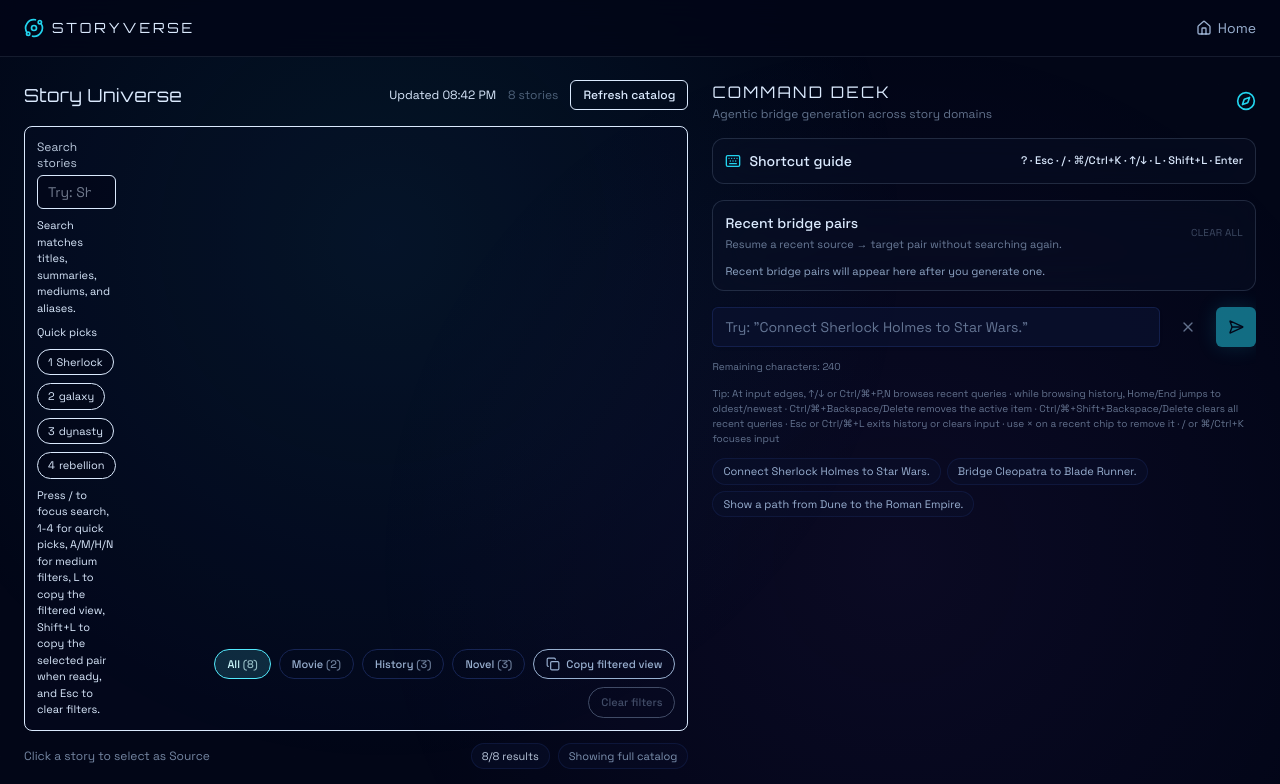
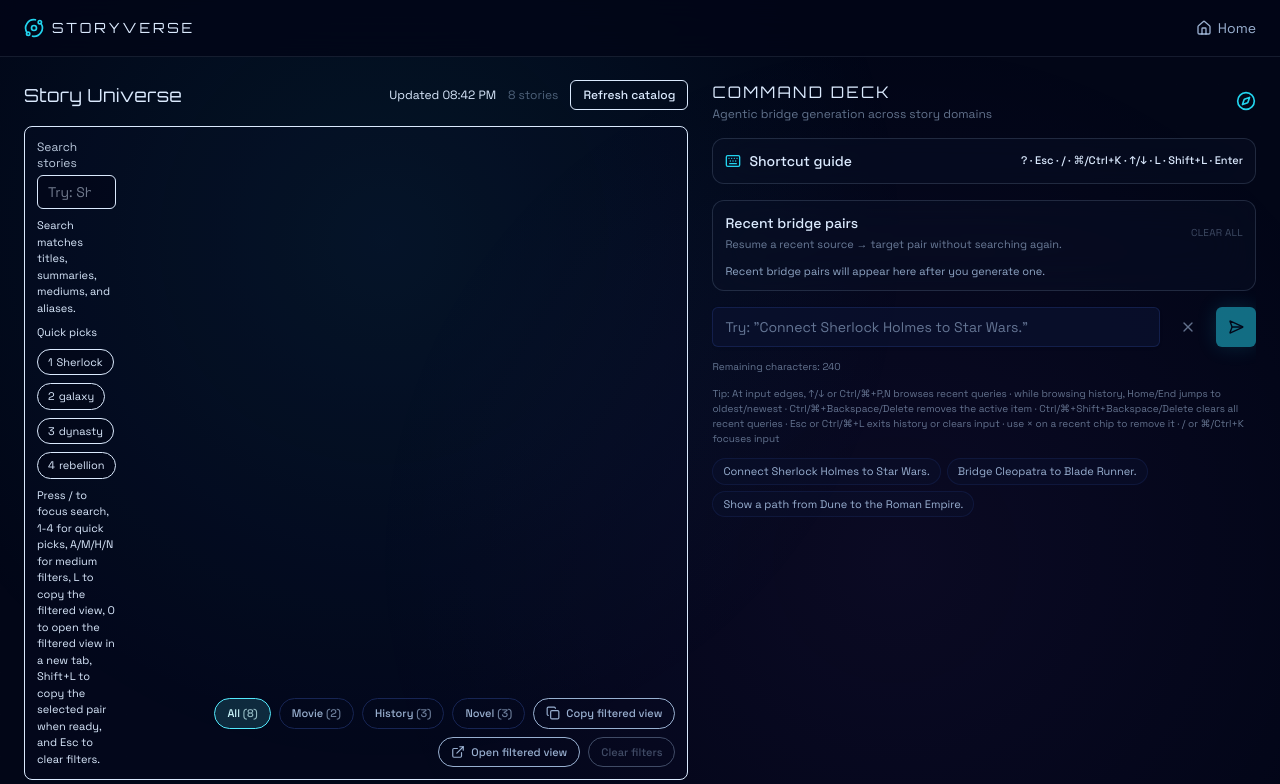
Before and after one commit to MosslandOpenDevs/StoryVerse, a Next.js app in the folder storyverse-web/: page /universe in a window 1280 px wide. Shown: the top 784 px of the page. Built offline with nearby package versions, Linux system fonts and the light colour scheme.

Commit message:
feat(universe): open filtered view in new tab

```diff
--- a/storyverse-web/src/app/(universe)/universe/page.tsx
+++ b/storyverse-web/src/app/(universe)/universe/page.tsx
@@ -36,10 +36,11 @@ const COPY = {
     searchLabel: "Search stories",
     searchPlaceholder: "Try: Sherlock, galaxy, Jedi, or novel",
     searchHelp: "Search matches titles, summaries, mediums, and aliases.",
-    searchShortcutHelp: "Press / to focus search, 1-4 for quick picks, A/M/H/N for medium filters, L to copy the filtered view, Shift+L to copy the selected pair when ready, and Esc to clear filters.",
+    searchShortcutHelp: "Press / to focus search, 1-4 for quick picks, A/M/H/N for medium filters, L to copy the filtered view, O to open the filtered view in a new tab, Shift+L to copy the selected pair when ready, and Esc to clear filters.",
     quickFiltersLabel: "Quick picks",
     clearFilters: "Clear filters",
     copyFilteredView: "Copy filtered view",
+    openFilteredView: "Open filtered view",
     copiedFilteredView: "View link copied",
     copyFilteredViewFailed: "Copy failed",
     activeFilters: "Active filters",
@@ -95,10 +96,11 @@ const COPY = {
     searchLabel: "스토리 검색",
     searchPlaceholder: "예: Sherlock, galaxy, Jedi, novel",
     searchHelp: "제목, 요약, 매체, 별칭 기준으로 검색해요.",
-    searchShortcutHelp: "/ 키로 검색에 바로 이동하고 1-4로 빠른 탐색, A/M/H/N으로 매체 필터를 바꾸고, L로 필터 화면 링크를 복사하고, Shift+L로 준비된 선택 페어 링크를 복사하고, Esc로 필터를 지울 수 있어요.",
+    searchShortcutHelp: "/ 키로 검색에 바로 이동하고 1-4로 빠른 탐색, A/M/H/N으로 매체 필터를 바꾸고, L로 필터 화면 링크를 복사하고, O로 필터 화면을 새 탭에서 열고, Shift+L로 준비된 선택 페어 링크를 복사하고, Esc로 필터를 지울 수 있어요.",
     quickFiltersLabel: "빠른 탐색",
     clearFilters: "필터 지우기",
     copyFilteredView: "필터 화면 링크 복사",
+    openFilteredView: "필터 화면 새 탭 열기",
     copiedFilteredView: "화면 링크 복사됨",
     copyFilteredViewFailed: "복사 실패",
     activeFilters: "활성 필터",
@@ -617,7 +619,7 @@ function UniverseContent() {
     }
   }, [buildPairLink, state.uiLocale, validRecentPairs]);
 
-  const handleCopyFilteredView = useCallback(async () => {
+  const buildFilteredViewUrl = useCallback(() => {
     const params = new URLSearchParams();
     const trimmedQueryForLink = searchQuery.trim();
 
@@ -629,9 +631,13 @@ function UniverseContent() {
       params.set(MEDIUM_FILTER_PARAM, mediumFilter);
     }
 
-    const nextUrl = params.toString().length > 0
+    return params.toString().length > 0
       ? `${window.location.origin}${pathname}?${params.toString()}`
       : `${window.location.origin}${pathname}`;
+  }, [mediumFilter, pathname, searchQuery]);
+
+  const handleCopyFilteredView = useCallback(async () => {
+    const nextUrl = buildFilteredViewUrl();
 
     try {
       await navigator.clipboard.writeText(nextUrl);
@@ -639,7 +645,12 @@ function UniverseContent() {
     } catch {
       setFilterLinkCopyFeedback("error");
     }
-  }, [mediumFilter, pathname, searchQuery]);
+  }, [buildFilteredViewUrl]);
+
+  const handleOpenFilteredView = useCallback(() => {
+    const nextUrl = buildFilteredViewUrl();
+    window.open(nextUrl, "_blank", "noopener,noreferrer");
+  }, [buildFilteredViewUrl]);
 
   const handleCopyPrompt = useCallback(async () => {
     if (!state.selectedSourceId || !state.selectedTargetId) {
@@ -857,6 +868,18 @@ function UniverseContent() {
                       ? copy.copyFilteredViewFailed
                       : copy.copyFilteredView}
                 </span>
+              </button>
+              <button
+                type="button"
+                onClick={() => {
+                  handleOpenFilteredView();
+                }}
+                className="inline-flex items-center gap-1.5 rounded-full border border-cosmos-600 px-3 py-1.5 text-[11px] font-medium text-cosmos-200/80 transition-colors hover:border-cosmos-300 hover:text-cosmos-100"
+                aria-label={copy.openFilteredView}
+                title={copy.openFilteredView}
+              >
+                <ExternalLink className="h-3.5 w-3.5" />
+                <span>{copy.openFilteredView}</span>
               </button>
               <button
                 type="button"
```
